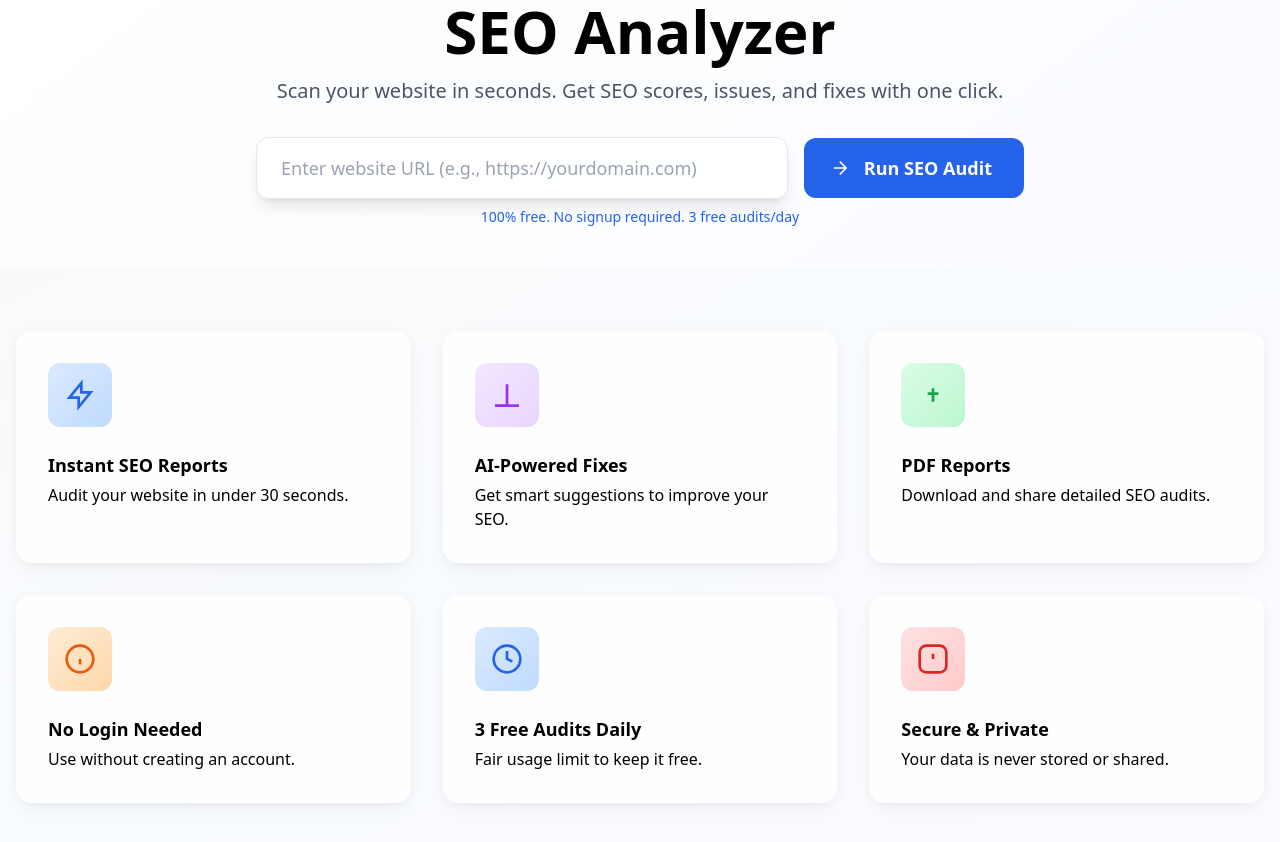
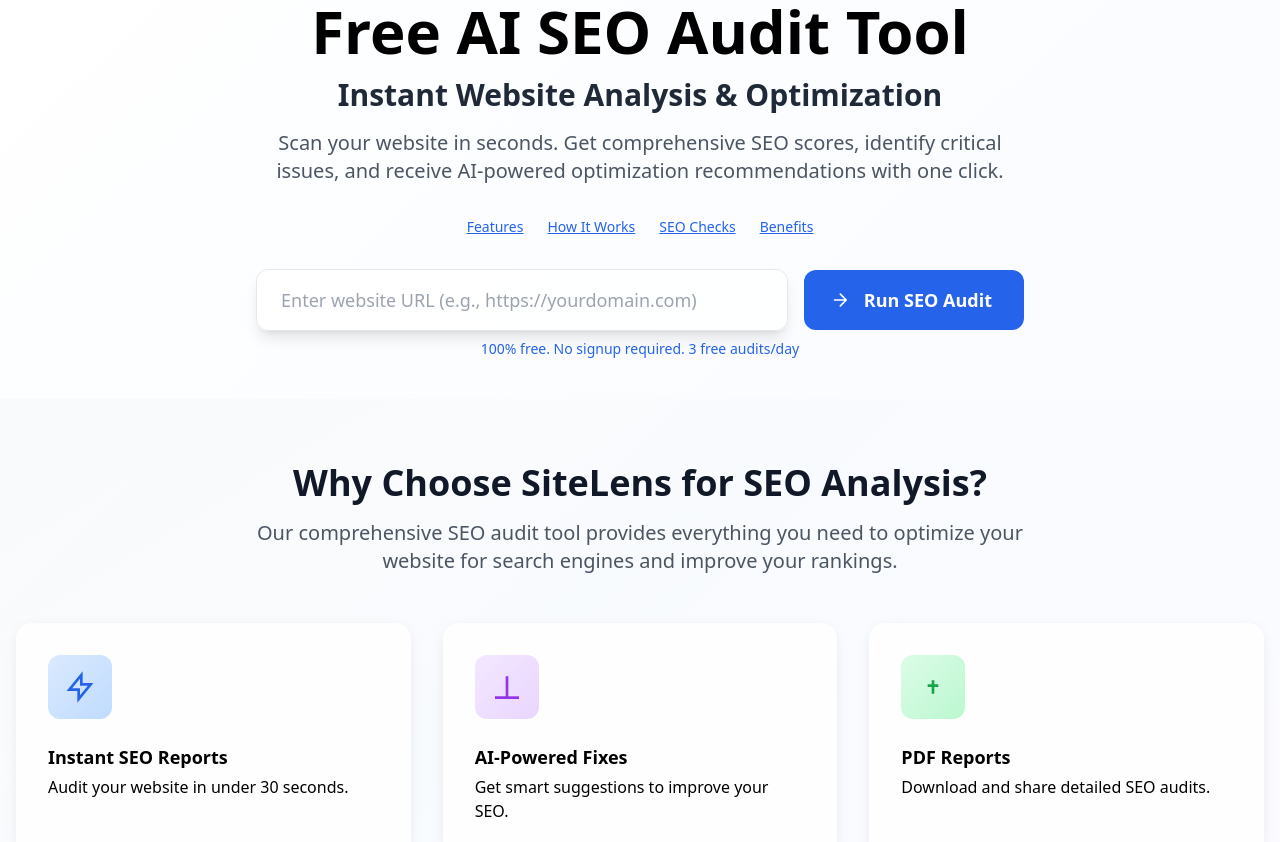
Before and after one commit to dhinakaranst/SiteLens, a React (Vite) app: page / in a window 1280 px wide. Shown: the part 160-1002 px from the top of the page. Built offline with nearby package versions, Linux system fonts and the light colour scheme; no server answers.

Commit message:
Fix sitemap: Remove non-existent URLs causing Google Search Console fetch errors

```diff
--- a/index.html
+++ b/index.html
@@ -10,14 +10,14 @@
     <meta property="og:type" content="website">
     <meta property="og:title" content="SEO Site Lens – Free AI SEO Audit Tool">
     <meta property="og:description" content="Instant, free SEO analyzer powered by AI. Analyze your site now. No login needed.">
-    <meta property="og:image" content="https://seositelens.vercel.app/preview.png">
-    <meta property="og:url" content="https://seositelens.vercel.app/">
+    <meta property="og:image" content="https://site-lens.tech/assets/sitelens_logo.webp">
+    <meta property="og:url" content="https://site-lens.tech/">
 
     <!-- Twitter Card -->
     <meta name="twitter:card" content="summary_large_image">
     <meta name="twitter:title" content="SEO Site Lens – Free AI SEO Audit Tool">
     <meta name="twitter:description" content="Free, instant AI-powered SEO audit tool. No login required. Analyze your site now.">
-    <meta name="twitter:image" content="https://seositelens.vercel.app/preview.png">
+    <meta name="twitter:image" content="https://site-lens.tech/assets/sitelens_logo.webp">
 
     <!-- Content Security Policy -->
     <meta http-equiv="Content-Security-Policy" content="
--- a/src/App.tsx
+++ b/src/App.tsx
@@ -346,8 +346,19 @@
     <main className="min-h-screen bg-gradient-to-br from-white via-blue-50/30 to-purple-50/30">
       <section className="pt-20 pb-10 px-4 sm:px-6 lg:px-8">
         <div className="max-w-3xl mx-auto text-center">
-          <h1 className="text-5xl md:text-6xl font-extrabold text-black mb-4 animate-fade-in">SEO Analyzer</h1>
-          <p className="text-xl text-gray-600 mb-8 animate-fade-in">Scan your website in seconds. Get SEO scores, issues, and fixes with one click.</p>
+          <h1 className="text-5xl md:text-6xl font-extrabold text-black mb-4 animate-fade-in">Free AI SEO Audit Tool</h1>
+          <h2 className="text-2xl md:text-3xl font-bold text-gray-800 mb-4">Instant Website Analysis & Optimization</h2>
+          <p className="text-xl text-gray-600 mb-8 animate-fade-in">Scan your website in seconds. Get comprehensive SEO scores, identify critical issues, and receive AI-powered optimization recommendations with one click.</p>
+
+          {/* Internal Navigation */}
+          <nav className="mb-8">
+            <div className="flex justify-center space-x-6 text-sm font-medium">
+              <a href="#features" className="text-blue-600 hover:text-blue-800 underline transition-colors">Features</a>
+              <a href="#how-it-works" className="text-blue-600 hover:text-blue-800 underline transition-colors">How It Works</a>
+              <a href="#seo-checks" className="text-blue-600 hover:text-blue-800 underline transition-colors">SEO Checks</a>
+              <a href="#benefits" className="text-blue-600 hover:text-blue-800 underline transition-colors">Benefits</a>
+            </div>
+          </nav>
 
           <form onSubmit={handleAuditSubmit} className="flex flex-col sm:flex-row items-center justify-center gap-4 mb-2">
             <input
@@ -372,8 +383,16 @@
           <div className="text-blue-600 font-medium text-sm mt-2">100% free. No signup required. 3 free audits/day</div>
         </div>
       </section>
-      <section className="bg-gradient-to-br from-gray-50 via-blue-50/20 to-purple-50/20 py-16">
-        <div className="max-w-7xl mx-auto grid grid-cols-1 md:grid-cols-3 gap-8 px-4">
+
+      {/* Features Section with proper H2 */}
+      <section id="features" className="bg-gradient-to-br from-gray-50 via-blue-50/20 to-purple-50/20 py-16">
+        <div className="max-w-7xl mx-auto px-4">
+          <div className="text-center mb-12">
+            <h2 className="text-3xl md:text-4xl font-bold text-gray-900 mb-4">Why Choose SiteLens for SEO Analysis?</h2>
+            <p className="text-xl text-gray-600 max-w-3xl mx-auto">Our comprehensive SEO audit tool provides everything you need to optimize your website for search engines and improve your rankings.</p>
+          </div>
+
+          <div className="grid grid-cols-1 md:grid-cols-3 gap-8">
           <div className="bg-white/80 backdrop-blur-sm rounded-2xl shadow-soft p-8 flex flex-col items-start hover-lift transition-all duration-500 ease-out group animate-fade-in">
             <div className="bg-gradient-to-br from-blue-100 to-blue-200 rounded-xl p-4 mb-6 transition-all duration-500 ease-out group-hover:scale-110 group-hover:rotate-3">
               <svg aria-hidden="true" className="w-8 h-8 text-blue-600 transition-all duration-500 ease-out group-hover:scale-110" fill="none" stroke="currentColor" strokeWidth="2" viewBox="0 0 24 24"><path d="M13 10V3L4 14h7v7l9-11h-7z" /></svg>
@@ -416,6 +435,7 @@
             <h3 className="text-lg font-bold mb-1 text-black">Secure & Private</h3>
             <p className="text-black">Your data is never stored or shared.</p>
           </div>
+        </div>
         </div>
       </section>
     </main>
```
Also changed, not shown: 1 other file (tests, documents, lock files or other folders).
